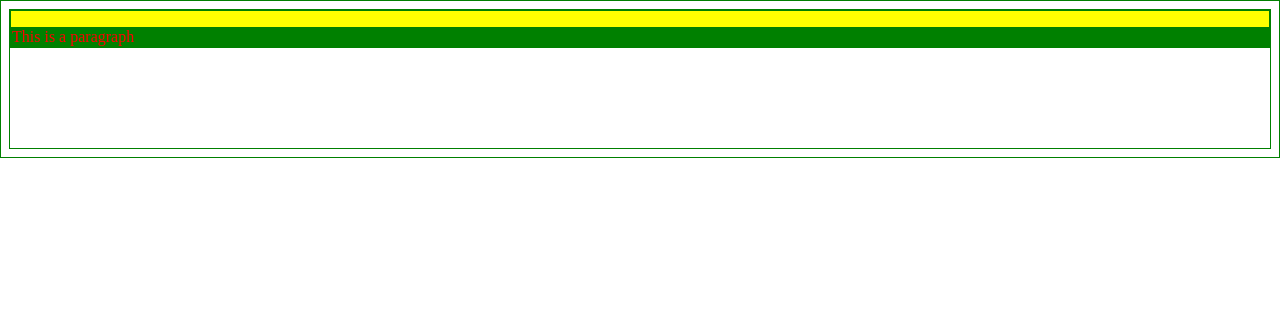
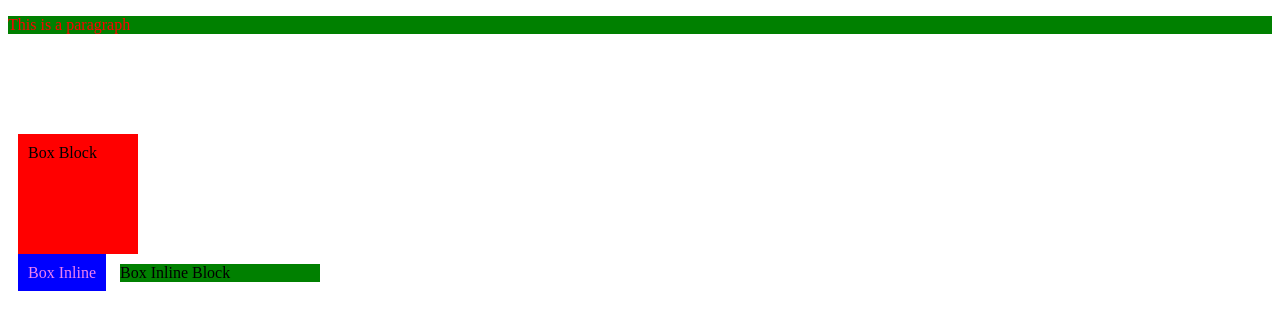
Before and after one commit to hemantkardam/Cuvette, a plain HTML site: page CSS/index.html in a window 1280 px wide. Drawn offline with Linux system fonts and the light colour scheme.

Commit message:
HTML Session - Forms

```diff
--- a/CSS/index.html
+++ b/CSS/index.html
@@ -69,6 +69,10 @@
       <p style="color: pink;" class="child" id="childId">This is a paragraph</p>
     </div>
 
+    <div class="boxBlock">Box Block</div>
+    <span class="boxInline">Box Inline</span>
+    <div class="boxInlineBlock">Box Inline Block</div>
+
     <!-- CSS Inheritance -->
 
 </body>
--- a/CSS/style.css
+++ b/CSS/style.css
@@ -111,9 +111,9 @@ p {
   border: inherit;
 }
 
-* {
+/* * {
   border: 1px solid green;
-}
+} */
 
 
 .child {
@@ -133,3 +133,26 @@ p {
 .child {
   background-color: blue;
 }
+
+
+.boxBlock {
+  background-color: red;
+  margin: 10px;
+  padding: 10px;
+  width: 100px;
+  height: 100px;
+}
+
+.boxInline {
+  background-color: blue;
+  margin: 10px;
+  padding: 10px;
+  width: 100px;
+  height: 100px;
+}
+
+.boxInlineBlock {
+  background-color: green;
+  display: inline-block;
+  width: 200px;
+}
```
Also changed, not shown: HTML/index.html (+0 -2 lines), README.md.
